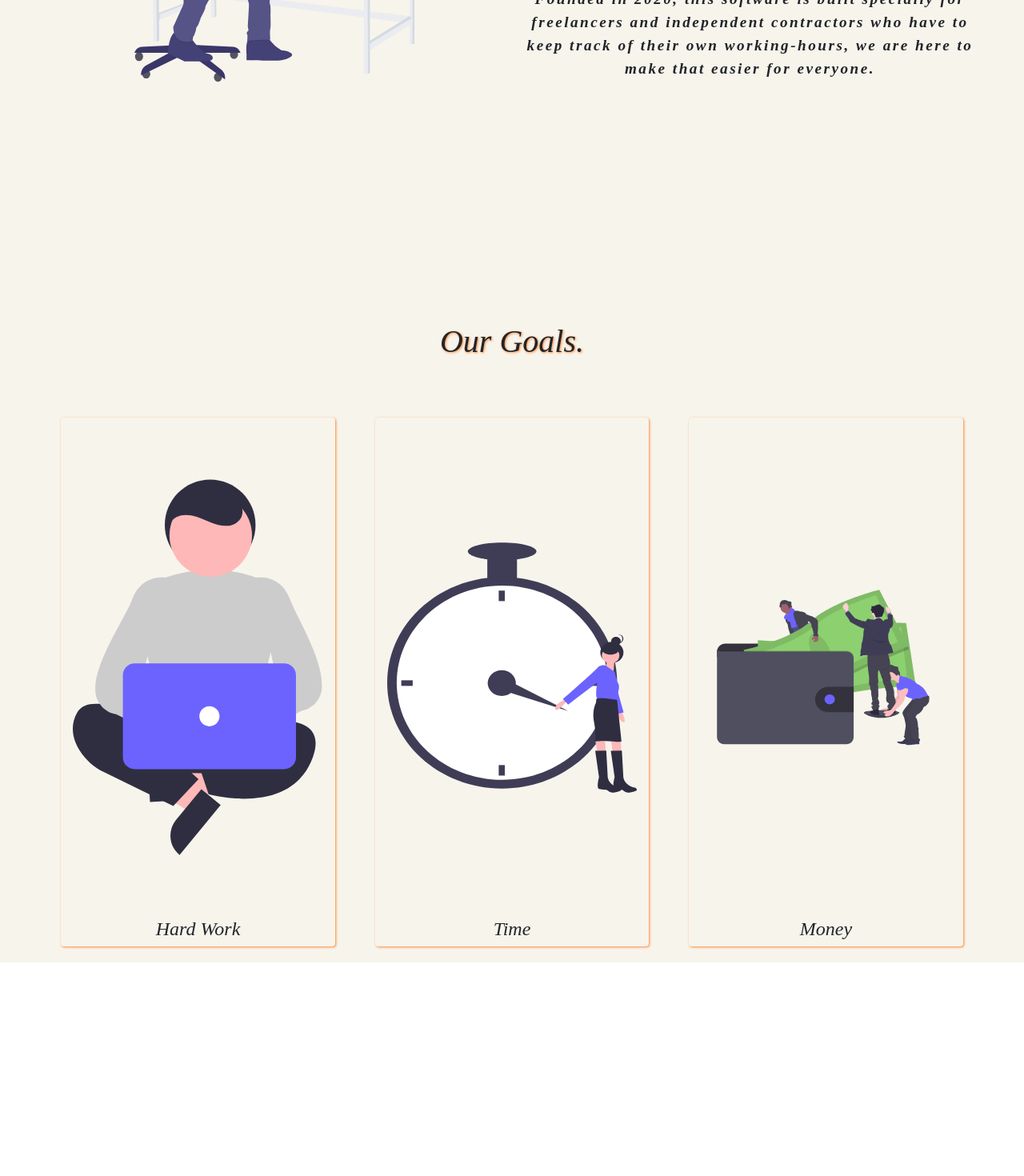
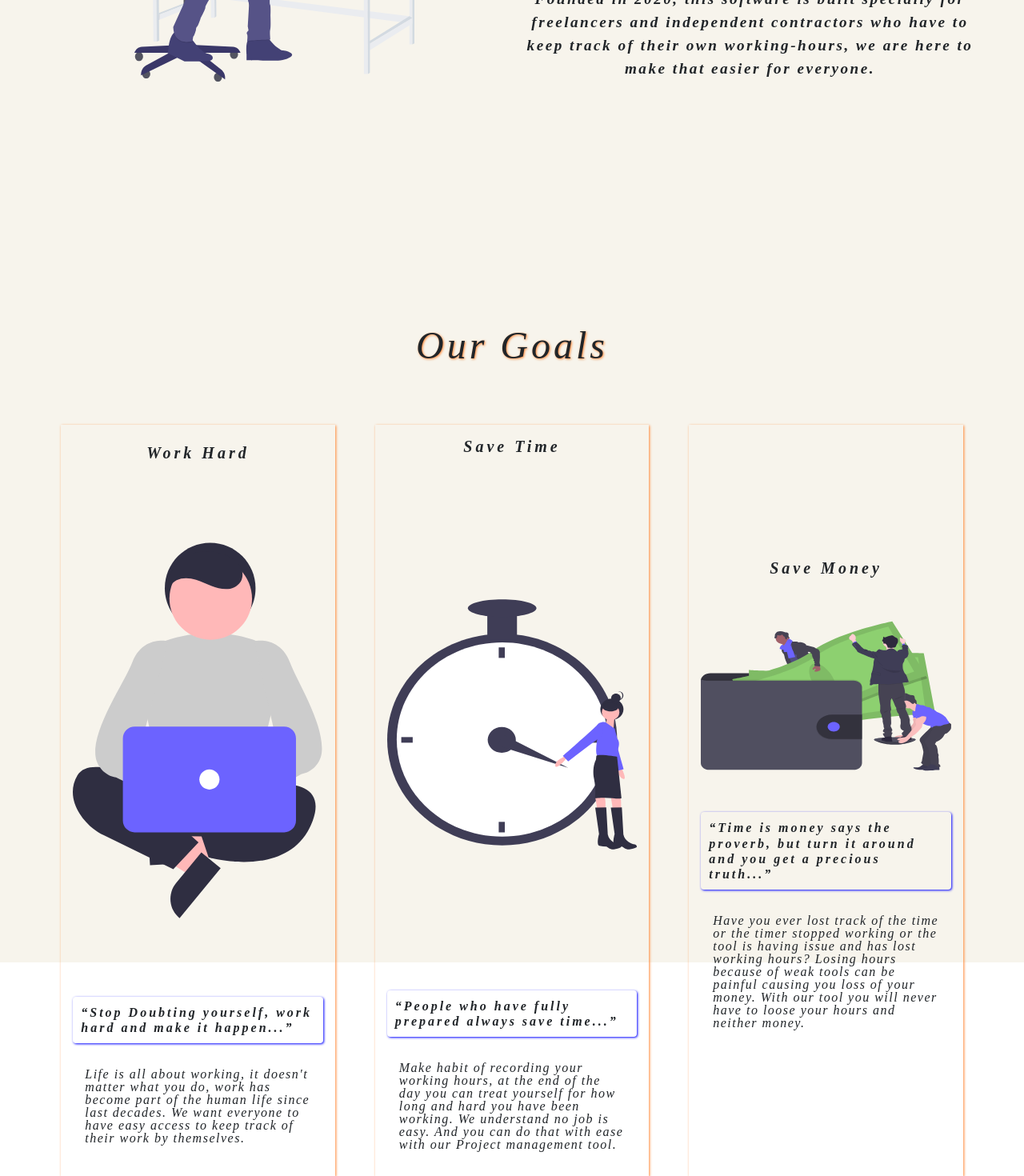
Before and after one commit to SubashPradhan/track-your-project, a React (Create React App) app: page / in a window 1280 px wide. Shown: the part 1258-2728 px from the top of the page at 80% size. Before the commit the page ends 2461 px from the top, so only its background shows below. Built offline with nearby package versions, Linux system fonts and the light colour scheme; a web font is replaced by a local one.

Commit message:
Adding goal page

```diff
--- a/src/components/About/view.js
+++ b/src/components/About/view.js
@@ -3,19 +3,19 @@ import { Container, Row, Col } from 'react-bootstrap'
 import AboutImg from '../../assets/images/research.svg'
 import '../../styles/about.css'
 import { Flip, Fade } from 'react-reveal';
+import DownArrow from '../DownArrow'
 
-
-const View = () => {
+const View = (props) => {
   return <>
     <Container fluid className="about-container">
       <h2 className="about-heading text-center">About us</h2>
       <Row className="about-content">
-        <Col className="about-img" sm md xs ={12}>
+        <Col className="about-img" sm md xs={12}>
           <Flip left>
-            <img src={AboutImg} alt="About"  className="img-fluid"/>
+            <img src={AboutImg} alt="About" className="img-fluid" />
           </Flip>
         </Col>
-        <Col sm md xs ={12}>
+        <Col sm md xs={12}>
           <Fade right className='about-text text-center'>
             <div className='about-text text-center'>
               <p>
@@ -31,6 +31,9 @@ const View = () => {
           </Fade>
         </Col>
       </Row>
+      <div className="arrow-about">
+        <DownArrow />
+      </div>
     </Container>
   </>
 }
--- /dev/null
+++ b/src/components/DownArrow/index.js
@@ -0,0 +1,29 @@
+import React, { Component } from 'react'
+import { View } from './view'
+
+export default class DownArrow extends Component {
+
+  state = {
+    amountToScroll: 0
+  }
+
+  scrollDown = async () => {
+    const { amountToScroll } = this.state
+    await window.scroll({
+      behavior: "smooth",
+      top: amountToScroll + window.innerHeight
+    })
+
+    await this.setState({
+      amountToScroll: window.innerHeight
+    })
+  }
+
+  render() {
+    return (
+      <div>
+        <View scrollDown={this.scrollDown} />
+      </div>
+    )
+  }
+}
--- /dev/null
+++ b/src/components/DownArrow/view.js
@@ -0,0 +1,12 @@
+import React from 'react'
+import '../../styles/downArrow.css'
+import ArrowDownwardIcon from '@material-ui/icons/ArrowDownward';
+
+export const View = (props) => {
+  const {scrollDown} = props
+  return (
+    <div className="down-arrow arrow-about">
+      <ArrowDownwardIcon style={{ fontSize: '3.5rem' }} onClick={scrollDown} />
+    </div>
+  )
+}
--- a/src/components/Home/index.js
+++ b/src/components/Home/index.js
@@ -2,25 +2,8 @@ import React, { Component } from 'react'
 import View from './view'
 
 class Home extends Component {
-  state = {
-    amountToScroll: 800
-  }
-
-  scrollDown = () => {
-    const { amountToScroll } = this.state
-    window.scrollTo({
-      behavior: "smooth",
-      top: amountToScroll
-    })
-    this.setState({
-      amountToScroll: amountToScroll + 800
-    })
-  }
-
   render() {
-    return <View
-      scrollDown={this.scrollDown}
-    />
+    return <View/>
   }
 }
 
--- a/src/components/Home/view.js
+++ b/src/components/Home/view.js
@@ -1,11 +1,10 @@
 import React from 'react'
 import '../../styles/home.css'
 import { Container, Row, Col } from 'react-bootstrap'
-import ArrowDownwardIcon from '@material-ui/icons/ArrowDownward';
 import Background from '../Background'
+import DownArrow from '../DownArrow';
 
-export default function View(props) {
-  const { scrollDown } = props
+export default function View() {
   return <Container fluid className="home-container">
 
     <h1 className="home-heading">Manage Your Projects</h1>
@@ -28,9 +27,8 @@ export default function View(props) {
         </div>
       </Col>
     </Row>
-
-    <div className="down-arrow">
-      <ArrowDownwardIcon style={{ fontSize: '3.5rem' }} onClick={scrollDown} />
+    <div className="arrow-home">
+      <DownArrow />
     </div>
   </Container>
 }
--- a/src/components/Navbar/index.js
+++ b/src/components/Navbar/index.js
@@ -4,7 +4,7 @@ import { connect } from 'react-redux'
 import { getMenuClickedStat } from '../../actions/menuClicked'
 
 class Navbar extends Component {
-  state = { currentScreenHeight: window.innerHeight, scrollHeight: false }
+  state = { currentScreenHeight: window.innerHeight, scrollHeight: false, currentPageYOffset: null }
 
   componentDidMount() {
     const getScrollHeight = () => {
@@ -15,7 +15,7 @@ class Navbar extends Component {
       }
       else {
         this.setState({
-          scrollHeight: false
+          scrollHeight: false,
         })
       }
     }
@@ -37,7 +37,7 @@ class Navbar extends Component {
         currentScreenHeight: this.state.currentScreenHeight
       })
     }
-    else if (pageId === 'login') {
+    else if (pageId === 'goals') {
       this.setState({
         currentScreenHeight: 2 * this.state.currentScreenHeight
       })
--- a/src/components/Navbar/view.js
+++ b/src/components/Navbar/view.js
@@ -10,7 +10,7 @@ export default function View(props) {
   const Links = <div className={menuClicked ? 'nav-links nav-active' : 'nav-links'}>
     <Link to='#home' id="home" className='link' onClick={setFocus}>Home</Link>
     <Link to='#about' id="about" className='link' onClick={setFocus}>About</Link>
-    <Link to='#login' id="login" className='link' onClick={setFocus}>Login</Link>
+    <Link to='#goals' id="goals" className='link' onClick={setFocus}>Our Goals</Link>
     <Link to='/' className='link' onClick={setFocus}>Sign-up</Link>
   </div>
 
--- a/src/components/OurGoals/view.js
+++ b/src/components/OurGoals/view.js
@@ -8,19 +8,39 @@ import '../../styles/goals.css'
 export const View = () => {
   return (
     <Container fluid className="goals-container">
-      <h3 className="goals-heading">Our Goals.</h3>
+      <h2 className="goals-heading">Our Goals</h2>
       <Row className="our-goals">
         <Col lg={3} className="goals-content">
+          <h5 className="goals-content-heading">Work Hard</h5>
           <img className="img-fluid" src={Person} alt="Working Person" />
-          <h4 className="goals-content-heading">Hard Work</h4>
+          <p>Stop Doubting yourself, work hard and make it happen...</p>
+          <p>
+            Life is all about working, it doesn't matter what you do,
+            work has become part of the human life since last decades.
+            We want everyone to have easy access to keep
+            track of their work by themselves.
+          </p>
         </Col>
         <Col lg={3} className="goals-content">
+          <h5 className="goals-content-heading">Save Time</h5>
           <img className="img-fluid" src={Time} alt="Time" />
-          <h4 className="goals-content-heading">Time</h4>
+          <p>People who have fully prepared always save time...</p>
+          <p>
+            Make habit of recording your working hours, at the end of the day
+            you can treat yourself for how long and hard you have been working.
+            We understand no job is easy. And you can do that with ease with our
+            Project management tool.
+          </p>
         </Col>
         <Col lg={3} className="goals-content">
+          <h5 className="goals-content-heading">Save Money</h5>
           <img className="img-fluid" src={Money} alt="Money icon" />
-          <h4 className="goals-content-heading">Money</h4>
+          <p>Time is money says the proverb, but turn it around and you get a precious truth...</p>
+          <p>
+            Have you ever lost track of the time or the timer stopped working or the tool is having issue
+            and has lost working hours? Losing hours because of weak tools can be painful causing you
+            loss of your money. With our tool you will never have to loose your hours and neither money.
+          </p>
         </Col>
       </Row>
     </Container>
--- a/src/styles/about.css
+++ b/src/styles/about.css
@@ -28,6 +28,15 @@ p:hover{
   transform: scale(1.05)
 }
 
+.down-arrow{
+  text-align: center;
+}
+
+.arrow-about{
+  position: relative;
+  top: 10%;
+}
+
 @media screen and (max-width:1024px){
   .about-container{
     height: auto;
--- /dev/null
+++ b/src/styles/downArrow.css
@@ -0,0 +1,34 @@
+.down-arrow{
+  position: relative;
+  font-weight: bold;
+  cursor: pointer;
+}
+
+.down-arrow:hover{
+  animation: bounce 0.4s infinite alternate, rotate 0.8s linear;
+}
+
+@keyframes bounce{
+  from{
+    transform: translateY(0%);
+    transform: rotateX(45deg);
+  }
+  to{
+    transform: translateY(-30%);
+  }
+}
+
+@keyframes rotate{
+  from{
+    transform: rotate(0deg);
+  }
+  to{
+    transform: rotate(360deg);
+  }
+}
+
+@media screen and (max-width: 1024px){
+  .down-arrow{
+    display: none;
+  }
+}
--- a/src/styles/goals.css
+++ b/src/styles/goals.css
@@ -10,8 +10,10 @@
 
 .goals-heading{
   text-align: center;
+  letter-spacing: 4px;
   text-shadow: 1px 1.4px 3px #ff8533;
-  font-size: 2.5rem;
+  font-size: 3rem;
+  /* margin-top: 10%; */
 }
 
 .goals-content {
@@ -20,10 +22,48 @@
   justify-content: center;
   box-sizing: content-box;
   box-shadow: 1px 1px 3px #ff8533;;
-  border-radius: 4px;
+  border-radius: 10 px;
   margin: 5% 2% 0 2%;
 }
 
 .goals-content-heading{
   text-align: center;
+  letter-spacing: 4px;
+  padding: 5px;
+  margin-top: 10px;
+  font-weight: bolder;
 }
+
+.goals-content p:nth-child(3)::before{
+  content: open-quote;
+}
+
+.goals-content p:nth-child(3)::after{
+  content: close-quote;
+}
+
+.goals-content p:nth-child(3){
+  margin-top: 20px;
+  font-weight: bold;
+  letter-spacing: 3px;
+  line-height: 1.2;
+  padding: 10px;
+  border-radius: 4px;
+  box-shadow: 1px 1px 3px blue;
+}
+
+.goals-content p:nth-child(4){
+  letter-spacing: 1.5px;
+  line-height: 1;
+  padding: 15px;
+}
+
+.goals-content img {
+  margin-top: 10px;
+}
+
+@media screen and (max-width: 1024px){
+  .goals-container{
+    height: auto;
+  }
+}
--- a/src/styles/home.css
+++ b/src/styles/home.css
@@ -72,36 +72,6 @@
   }
 }
 
-.down-arrow{
-  position: relative;
-  font-weight: bold;
-  cursor: pointer;
-  bottom: 30px;
-}
-
-.down-arrow:hover{
-  animation: bounce 0.4s infinite alternate, rotate 0.8s linear;
-}
-
-@keyframes bounce{
-  from{
-    transform: translateY(0%);
-    transform: rotateX(45deg);
-  }
-  to{
-    transform: translateY(-30%);
-  }
-}
-
-@keyframes rotate{
-  from{
-    transform: rotate(0deg);
-  }
-  to{
-    transform: rotate(360deg);
-  }
-}
-
 @keyframes blob{
   0%,100%{
     border-radius: 73% 27% 26% 38% / 73% 36% 64% 27% ;
@@ -161,10 +131,11 @@
     font-size: 1.4rem;
     letter-spacing: 2.5px;
   }
+}
 
-  .down-arrow{
-    display: none;
-  }
+.arrow-home{
+  position: relative;
+  bottom: 30px;
 }
 
 @media screen and (max-width: 600px){
```
Also changed, not shown: src/assets/images/money.svg. Lines whose indentation alone changed are shown as unchanged.
